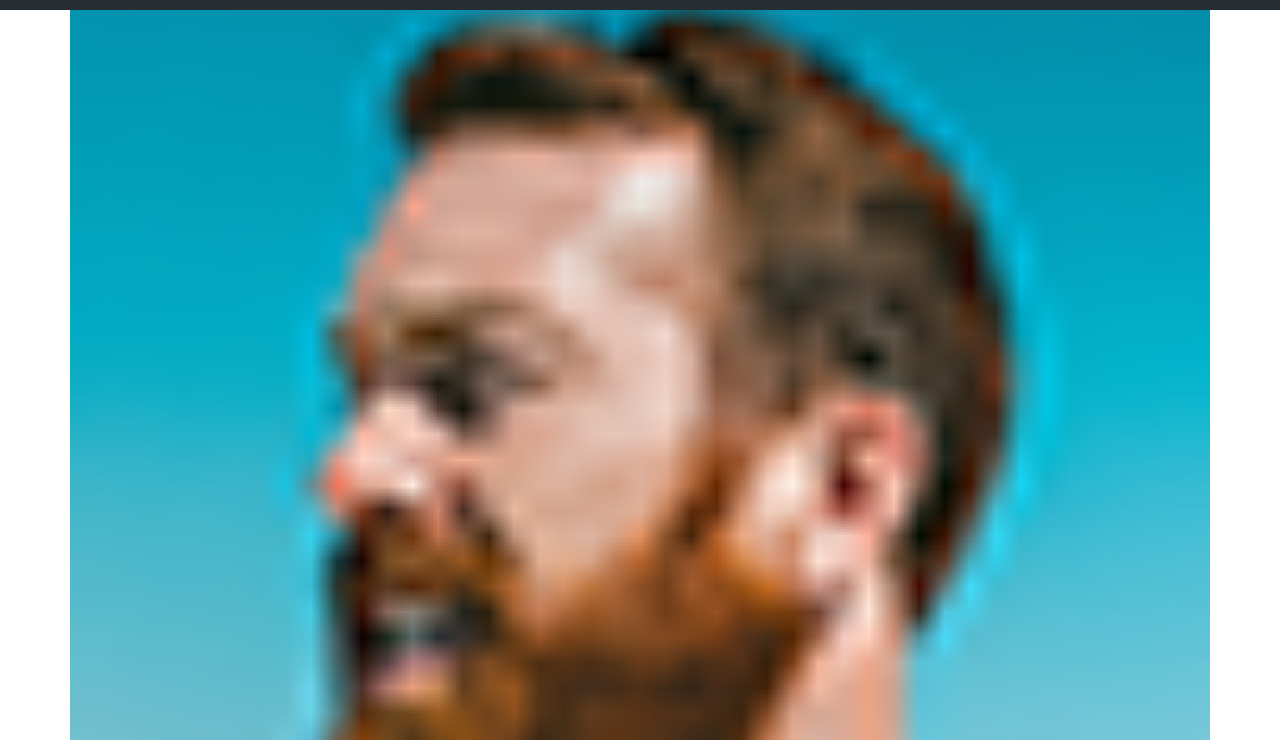
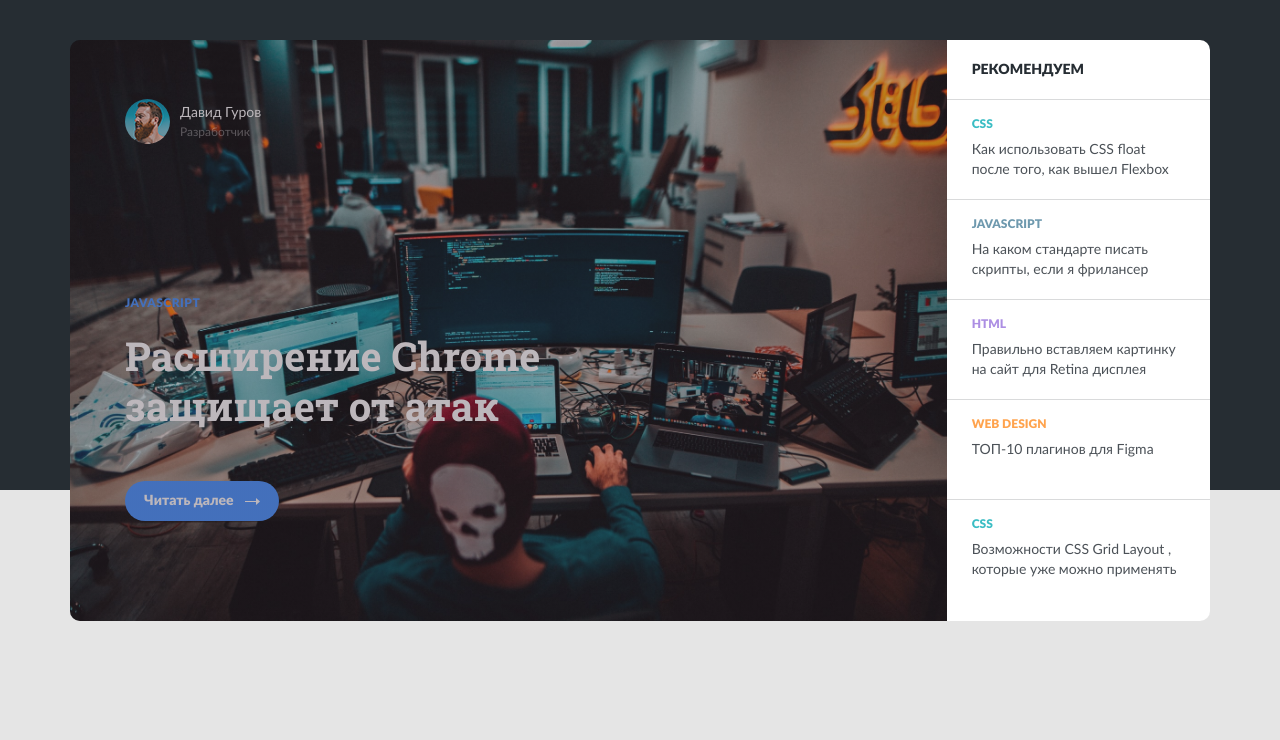
Before and after one commit to mar-roman/universal, a plain HTML site: page index.html in a window 1280 px wide. Shown: the part 60-800 px from the top of the page. Drawn offline with Linux system fonts and the light colour scheme; files whose address does not match are found by name.

Commit message:
Created: styles for hero

```diff
--- a/index.html
+++ b/index.html
@@ -13,7 +13,7 @@
   <header class="header">
     <div class="container">
       <div class="header-wrapper">
-        <a href="#" class="header__logo">
+        <a href="index.html" class="header__logo">
           <img src="img/logo.svg" alt="Logo: Universal">
         </a>
 
@@ -42,45 +42,52 @@
   </header>
   <!-- /.header -->
 
+  <div class="background"></div>
+
   <section class="hero">
     <div class="container">
       <div class="hero-wrapper">
         <div class="hero-article">
-          <div class="hero-author">
-            <img src="img/author-avatar.png" alt="Автор: Давид Гуров">
-            <span class="hero-author__name">Давид Гуров</span>
-            <span class="hero-author__description">Разработчик</span>
-          </div>
+          <a class="hero-author" href="#">
+            <div class="hero-author__avatar">
+              <img src="img/author-avatar.png" alt="Автор: Давид Гуров">
+            </div>
+            <div class="hero-author__info">
+              <span class="hero-author__name">Давид Гуров</span>
+              <span class="hero-author__description">Разработчик</span>
+            </div>
+          </a>
           <!-- /.hero-author -->
           <div class="hero-info">
             <span class="hero-info__language">Javascript</span>
-            <h1 class="hero-info__title">Расширение Chrome защищает от атак</h1>
-            <button class="hero-info__button">Читать далее</button>
+            <h1 class="hero-info__title">Расширение Chrome <br>защищает от атак</h1>
+            <button class="hero-info__button">Читать далее
+              <img src="img/arrow.svg" alt="стрелочка">
+            </button>
           </div>
           <!-- /.hero-info -->
         </div>
         <!-- /.hero-article -->
-
         <div class="hero-recommendations">
           <h2 class="hero-recommendations__title">Рекомендуем</h2>
           <div class="hero-recommendations__item">
-            <h3 class="hero-recommendations__article-title">css</h3>
+            <h3 class="hero-recommendations__article-title hero-recommendations__article-title--css">css</h3>
             <p class="hero-recommendations__text">Как использовать CSS float после того, как вышел Flexbox</p>
           </div>
           <div class="hero-recommendations__item">
-            <h3 class="hero-recommendations__article-title">javascript</h3>
+            <h3 class="hero-recommendations__article-title hero-recommendations__article-title--script">javascript</h3>
             <p class="hero-recommendations__text">На каком стандарте писать скрипты, если я фрилансер</p>
           </div>
           <div class="hero-recommendations__item">
-            <h3 class="hero-recommendations__article-title">html</h3>
+            <h3 class="hero-recommendations__article-title hero-recommendations__article-title--html">html</h3>
             <p class="hero-recommendations__text">Правильно вставляем картинку на сайт для Retina дисплея</p>
           </div>
           <div class="hero-recommendations__item">
-            <h3 class="hero-recommendations__article-title">Web design</h3>
+            <h3 class="hero-recommendations__article-title hero-recommendations__article-title--web">Web design</h3>
             <p class="hero-recommendations__text">ТОП-10 плагинов для Figma</p>
           </div>
           <div class="hero-recommendations__item">
-            <h3 class="hero-recommendations__article-title">CSS</h3>
+            <h3 class="hero-recommendations__article-title hero-recommendations__article-title--css">CSS</h3>
             <p class="hero-recommendations__text">Возможности CSS Grid Layout , которые уже можно применять</p>
           </div>
         </div>
--- a/sass/_settings.sass
+++ b/sass/_settings.sass
@@ -4,6 +4,7 @@ body
   margin: 0
   padding: 0
   font-family: $lato-400
+  background-color: #E5E5E5
 img
   width: 100%
   object-fit: cover
--- a/sass/blocks/_header.sass
+++ b/sass/blocks/_header.sass
@@ -1,9 +1,10 @@
 .header
-  position: absolute
+  position: fixed
   top: 0
   left: 0
   right: 0
   background-color: $back-color
+  z-index: 100
   &-wrapper
     display: flex
     justify-content: space-between
@@ -20,7 +21,6 @@
     width: 540px
     font-family: $lato-900
     font-style: normal
-    font-weight: 900
     font-size: 14px
     line-height: 20px
   &__button
--- /dev/null
+++ b/sass/blocks/_hero.sass
@@ -0,0 +1,135 @@
+.background
+  position: absolute
+  top: 0
+  right: 0
+  left: 0
+  height: 550px
+  width: 100%
+  background-color: $back-color
+  z-index: -100
+.hero
+  position: relative
+  margin-top: 70px
+  padding: 30px 0
+  &-wrapper
+    display: flex
+    border-radius: 10px
+    overflow: hidden
+  &-article
+    position: relative
+    flex-basis: 76.9%
+    padding: 59px 0 100px 55px
+    background: url(../img/hero-background.jpg) center no-repeat
+    background-size: cover
+    color: #ffffff
+    &::after
+      content: ''
+      position: absolute
+      width: 100%
+      height: 100%
+      top: 0
+      left: 0
+      bottom: 0
+      right: 0
+      background: linear-gradient(0deg, rgba(64, 48, 61, 0.35), rgba(64, 48, 61, 0.35))
+      z-index: 1
+  &-author
+    z-index: 10
+    display: flex
+    align-items: center
+    width: 150px
+    color: #ffffff
+    cursor: pointer
+    text-decoration: none
+    &__avatar
+      margin-right: 10px
+      width: 45px
+      height: 45px
+      border-radius: 50%
+      overflow: hidden
+    &__info
+      display: flex
+      flex-direction: column
+    &__name
+      margin-bottom: 2px
+      font-size: 14px
+      line-height: 20px
+    &__description
+      font-size: 12px
+      line-height: 15px
+      opacity: 0.4
+  &-info
+    z-index: 10
+    margin-top: 149px
+    &__language
+      font-family: $lato-900
+      font-size: 12px
+      line-height: 15px
+      letter-spacing: 0.5px
+      text-transform: uppercase
+      color: #4592FF
+    &__title
+      margin-top: 20px
+      margin-bottom: 50px
+      font-family: Roboto Slab
+      font-weight: bold
+      font-size: 40px
+      line-height: 50px
+    &__button
+      padding: 10px 0
+      width: 154px
+      background-color: $button-color
+      border-radius: 20px
+      font-family: $lato-900
+      font-size: 14px
+      line-height: 20px
+      color: #ffffff
+      border: none
+      cursor: pointer
+      &:hover
+        background-color: #005fe3
+      img
+        object-fit: contain
+        width: 15px
+        margin-left: 8px
+  &-recommendations
+    width: 263px
+    background-color: #ffffff
+    &__title
+      padding: 0 25px
+      margin-top: 20px
+      margin-bottom: 19px
+      font-family: $lato-900
+      text-transform: uppercase
+      font-size: 14px
+      line-height: 20px
+      color: $grey-100
+    &__item
+      height: 100px
+      padding: 0 25px
+      padding-top: 17px
+      padding-bottom: 19px
+      border-top: 1px solid #D9DADB
+      overflow: auto
+      &:hover
+        background-color: #F5F5F5
+    &__article-title
+      margin-top: 0
+      margin-bottom: 8px
+      text-transform: uppercase
+      font-family: $lato-900
+      font-size: 12px
+      line-height: 15px
+      &--css
+        color: #3BBDC4
+      &--script
+        color: #6E99AE
+      &--html
+        color: #AC8EE3
+      &--web
+        color: #FFA34D
+    &__text
+      color: $grey-85
+      font-size: 14px
+      line-height: 20px
+      margin: 0
--- a/sass/style.sass
+++ b/sass/style.sass
@@ -6,6 +6,7 @@
 @import "normalize"
 // Подключение стилей блока header
 @import "blocks/header"
-
+// Подключение стилей блока hero
+@import "blocks/hero"
 // Подключение стилей для адаптива
 @import "media"
```
Also changed, not shown: css/style.css, img/arrow.svg (added), 1 other file.
